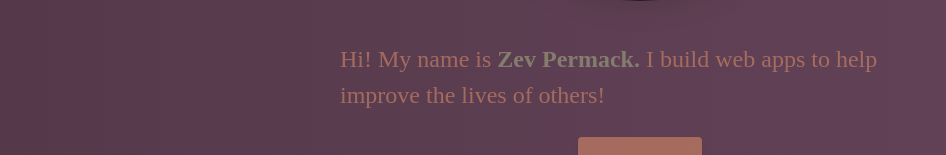
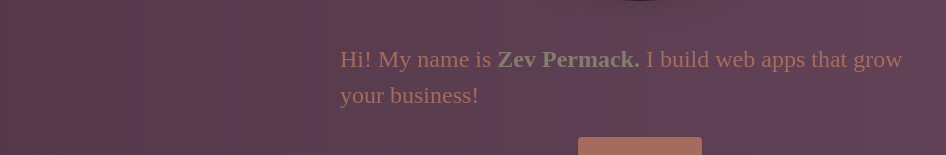
Before and after one commit to rewpt/portfolio, a React (Create React App) app: page / in a window 1280 px wide. Shown: the part 569-724 px from the top of the page, without its empty margins (0-946 px from the left). Built offline with nearby package versions, Linux system fonts and the light colour scheme.

Commit message:
change tag line

```diff
--- a/src/components/TopBanner.jsx
+++ b/src/components/TopBanner.jsx
@@ -29,7 +29,7 @@ export default function TopBanner() {
         <p className=" mb-[1em] mt-10 text-zorange text-[1.5rem] max-w-[600px]">
           Hi! My name is
           <span className="text-zdgreen font-bold"> Zev Permack. </span> I build
-          web apps to help improve the lives of others!
+          web apps that grow your business!
         </p>
         <div className="flex justify-center items-end border-2 rounded-full border-black overflow-hidden drop-shadow-xl mt-[1rem] w-[75vw] h-[75vw] max-h-[400px] max-w-[400px] bg-gradient-to-r from-zdgreen to-zdgreen ">
           <img
```
